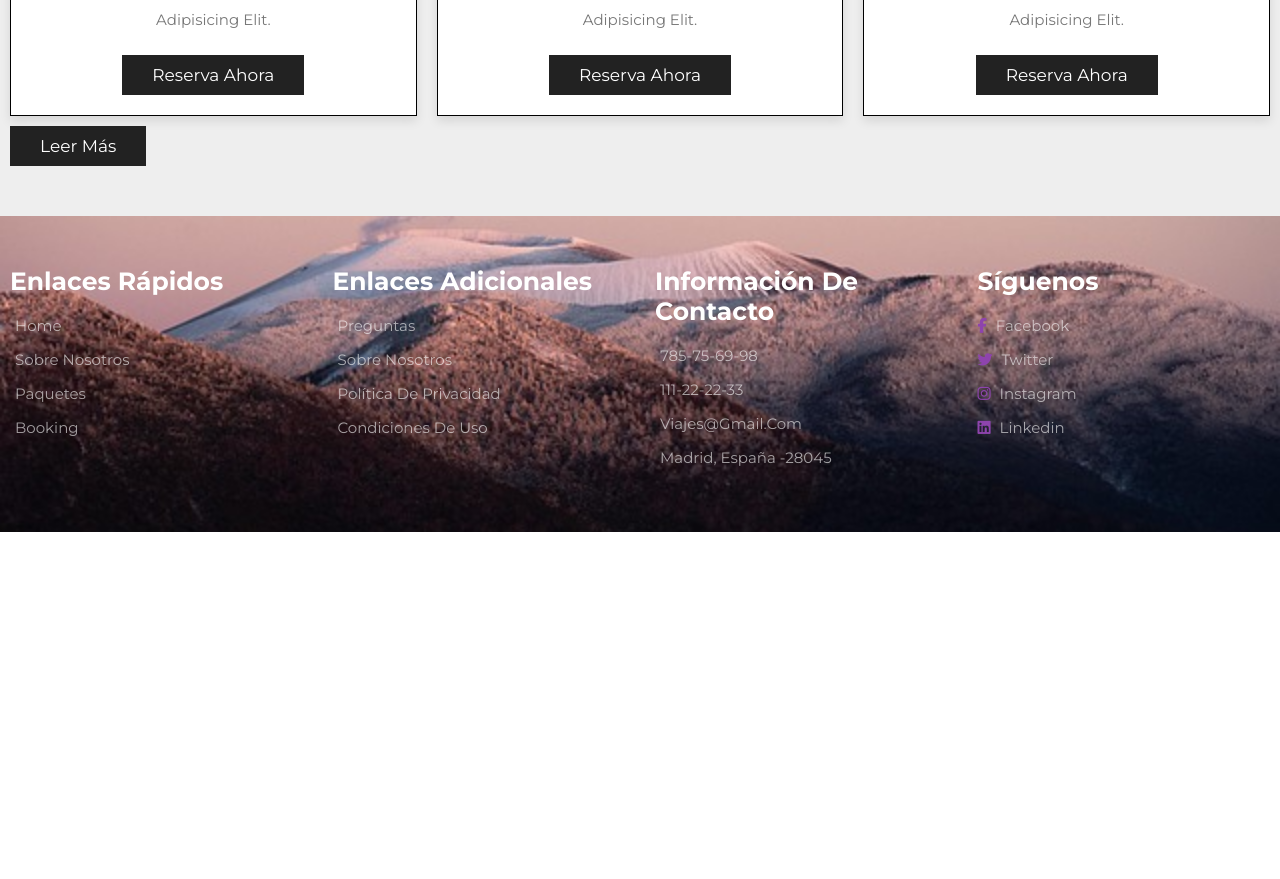
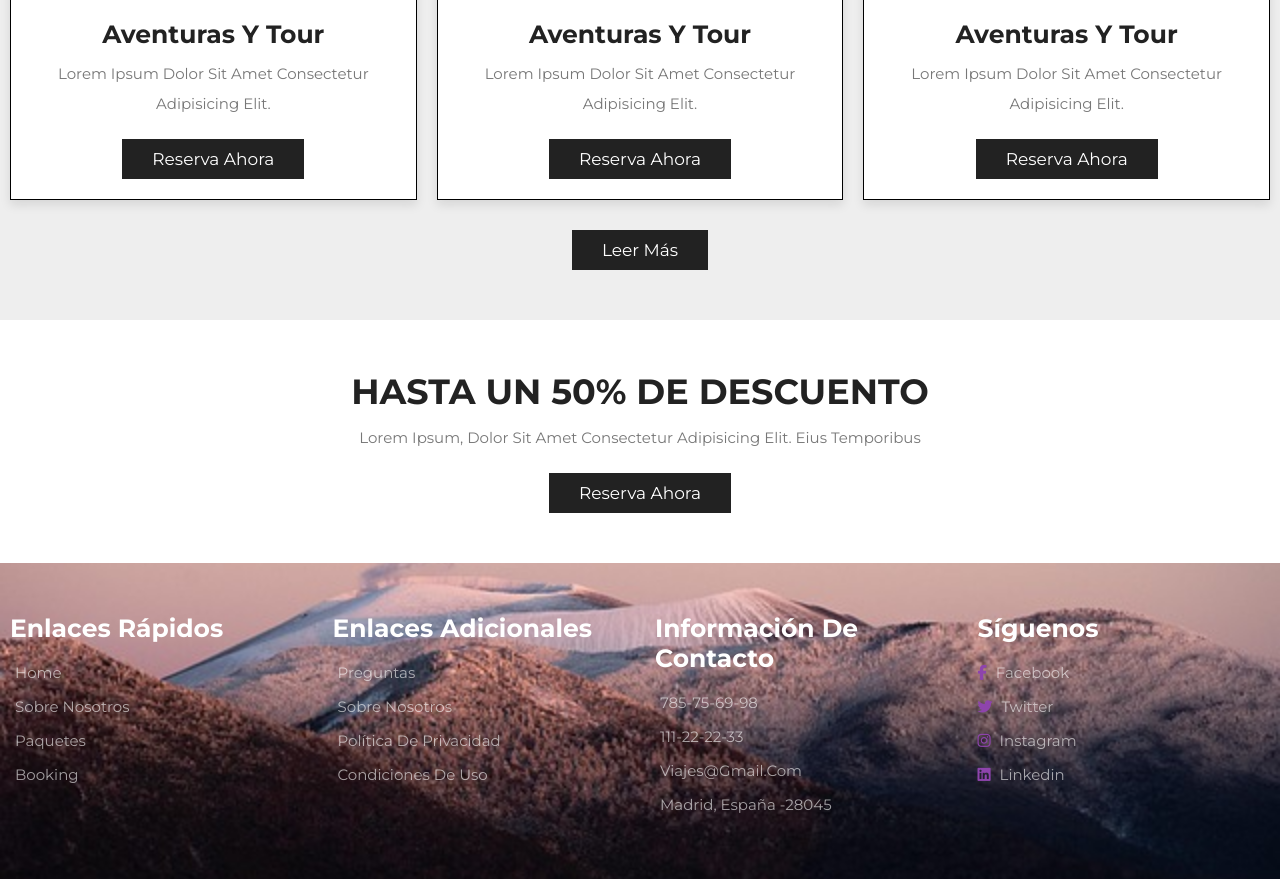
Before and after one commit to almudenadomenech/PROYECTO_PAGINAWEB, a PHP site: page /home.php in a window 1280 px wide. Shown: the part 2047-2926 px from the top of the page. Before the commit the page ends 2579 px from the top, so only its background shows below. Run offline with PHP 8.4, Linux system fonts and the light colour scheme.

Commit message:
modificacion diseño

```diff
--- a/css/style.css
+++ b/css/style.css
@@ -49,6 +49,23 @@ section{
        transform: scale(0);
        opacity: 0;
     }
+}
+
+.heading{
+   background-size: cover !important;
+   background-position: center !important;
+   padding-top: 10rem;
+   padding-bottom: 15rem;
+   display: flex;
+   align-items: center;
+   justify-content: center ;
+}
+
+.heading h1{
+    font-size: 10rem;
+    text-transform: uppercase;
+    color: var(--white);
+    text-shadow: var(--box-shadow);
 }
 
 .btn{
@@ -286,10 +303,89 @@ section{
     padding: 1rem 0;
 }
 
+.home-packages .load-more{
+    text-align: center;
+    margin-top: 2rem;
+}
 
+.home-offer{
+    text-align: center;
+}
 
+.home-offer .content{
+    max-width: 70rem;
+    margin: 0 auto;
+}
 
+.home-offer .content h3{
+    font-size: 3.5rem;
+    text-transform: uppercase;
+    color: var(--black) ;
+}
 
+.home-offer .content p{
+    font-size: 1.5rem;
+    color: var(--light-black) ;
+    line-height: 2;
+    padding: 1rem 0;
+}
+
+.about{
+    display: flex;
+    align-items: center;
+    flex-wrap: wrap;
+    gap: 3rem;
+}
+.about .image{
+    flex: 1 1 41rem;
+}
+
+.about .image img{
+    width: 100%;
+}
+
+.about .content{
+    flex: 1 1 41rem;
+    text-align: center;
+}
+
+.about .content h3{
+    font-size: 3rem;
+    color: var(--black);
+}
+
+.about .content p{
+    font-size: 1.5rem;
+    color: var(--light-black);
+    line-height: 2;
+    padding: 1rem 0;
+}
+
+.about .content .icons-container{
+    margin-top: 2rem;
+    display: flex;
+    flex-wrap: wrap;
+    gap: 1.5rem;
+    align-items: flex-end;
+}
+
+.about .content .icons-container .icons{
+    background: var(--light-bg);
+    padding: 2rem;
+    flex: 1 1 16rem ;
+}
+
+.about .content .icons-container .icons i{
+    font-size: 4rem;
+    margin-bottom: 2rem;
+    color: var(--main-color);
+}
+
+.about .content .icons-container .icons span{
+    font-size: 1rem;
+    color: var(--light-black);
+    display: block;
+}
 
 
 
--- a/home.php
+++ b/home.php
@@ -31,7 +31,7 @@
 
 </section>
 
-<!-- seccion home  -->
+<!-- seccion home apertura -->
  <section class="home">
 
  <div class="swiper home-slider">
@@ -71,9 +71,10 @@
  </div>
 
  </section>
+<!-- seccion home apertura cierre-->
 
 
-<!-- seccion servicios  -->
+<!-- seccion servicios  apertura-->
  <section class="services">
 
  <h1 class="heading-title">Nuestros servicios</h1>
@@ -113,8 +114,10 @@
 
  </div>
  </section>
+<!-- seccion servicios  cierre-->
 
-<!-- Home about section -->
+
+<!-- Home about section apertura-->
 
 <section class="home-about">
 
@@ -124,18 +127,19 @@
 
     <div class="content">
         <h3>Conocenos</h3>
-        <p>Lorem ipsum dolor sit, amet consectetur adipisicing elit. Sit, odio. Error odio ipsum facilis ut exercitationem saepe, laboriosam dolore accusantium illum facere laudantium. Tempora explicabo atque earum magni ab nisi!</p>
+        <p>En Melek Viajes, nos apasiona hacer de cada viaje una experiencia inolvidable. Somos un equipo de expertos en turismo comprometidos en ofrecerte los mejores destinos, aventuras personalizadas y un servicio excepcional. Ya sea que busques relajarte en una playa paradisíaca, explorar culturas fascinantes o disfrutar de una escapada única, estamos aquí para ayudarte a hacer realidad tus sueños de viaje. Únete a nosotros y descubre el mundo de una manera diferente. ¡Tu próxima aventura comienza con nosotros!</p>
         <a href="AcercaDe.php" class="btn">Leer más</a>
     </div>
 
 </section>
+<!-- Home about section cierre-->
 
 
-<!-- Seccion paquetes del home -->
+<!-- Seccion paquetes del home apertura-->
 
 <section class="home-packages">
 
-    <h1 class="heading">Nuestros paquetes </h1>
+    <h1 class="heading-title">Nuestros paquetes </h1>
 
     <div class="box-container">
 
@@ -180,8 +184,24 @@
     <div class="load-more"> <a href="paquetes.php" class="btn">Leer más</a></div>
 
 </section>
+<!-- Seccion paquetes del home cierre-->
 
-  <!-- seccion footer   -->
+
+<!--Oferta inicio apertura -->
+
+<section class="home-offer">
+
+    <div class="content">
+        <h3>Hasta un 50% de descuento </h3>
+        <p>Lorem ipsum, dolor sit amet consectetur adipisicing elit. Eius temporibus </p>
+        <a href="booking.php" class="btn">Reserva ahora</a>
+    </div>
+
+</section>
+<!--Oferta inicio cierre -->
+
+
+<!-- seccion footer apertura -->
 <section class="footer">
 
     <div class="box-container">
@@ -222,6 +242,8 @@
 
 
 </section>
+<!-- seccion footer cierre -->
+
 
 <!-- swiper js link  -->
 <script src="https://cdn.jsdelivr.net/npm/swiper@11/swiper-bundle.min.js"></script>
```
Also changed, not shown: AcercaDe.php (+55 -2 lines), 1 other file.
